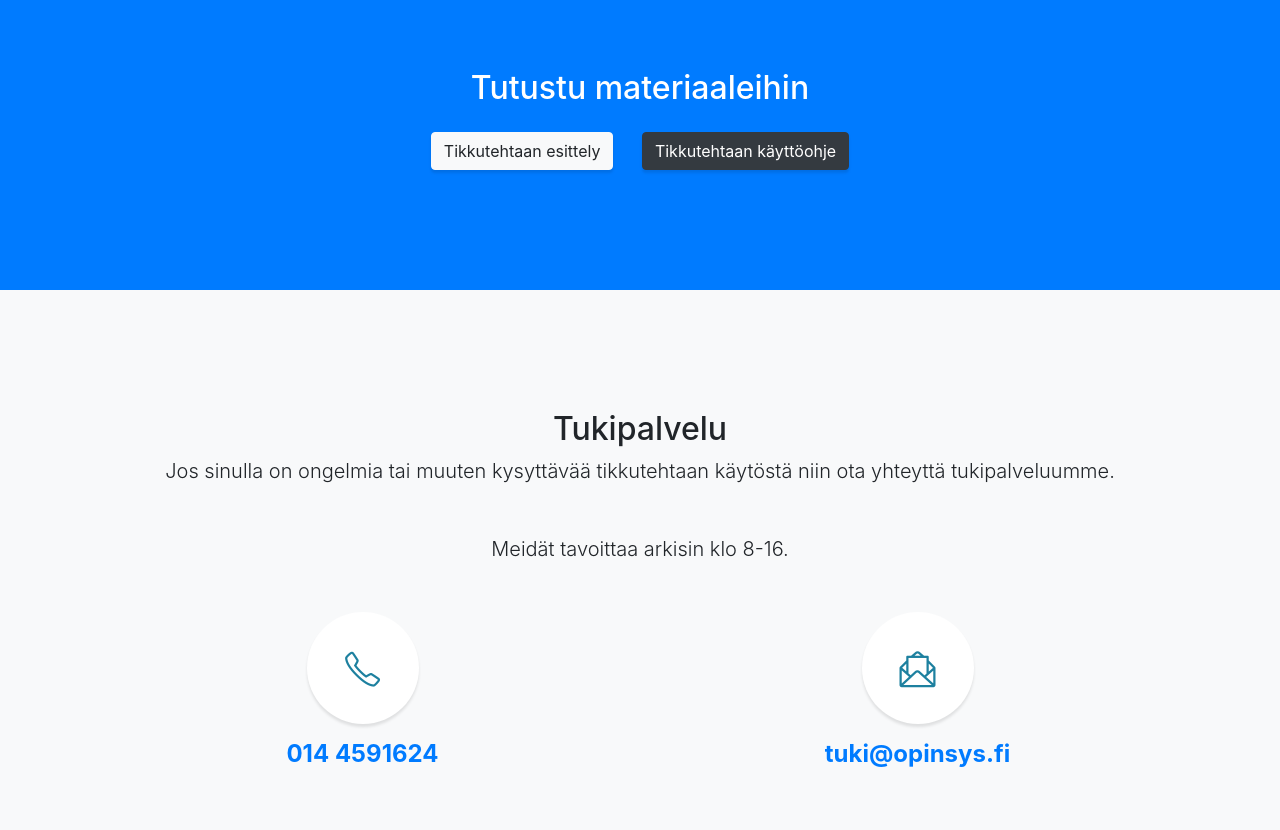
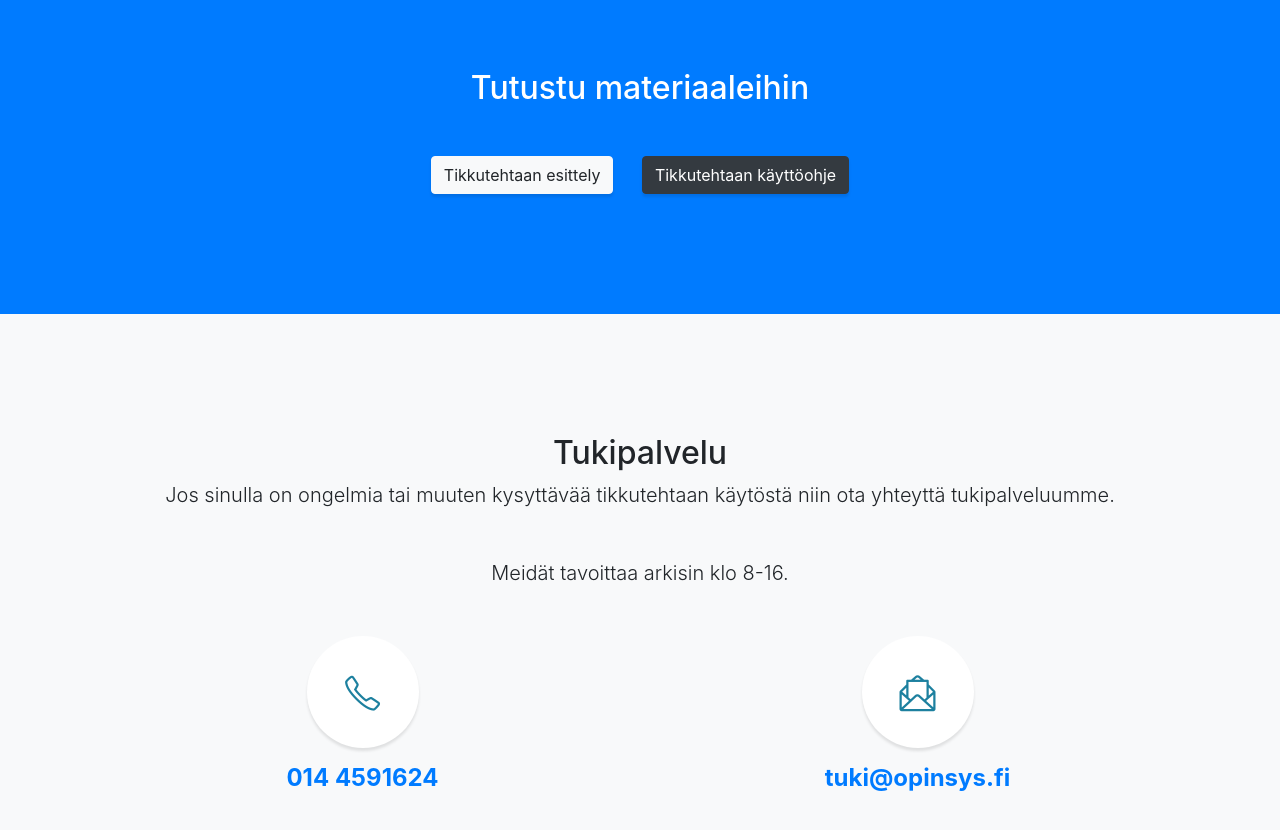
Before and after one commit to miguit/tikkutehdas.fi, a website with bundled scripts: page index.html in a window 1280 px wide. Shown: the part 3000-3830 px from the top of the page. Built offline with nearby package versions, Linux system fonts and the light colour scheme.

Commit message:
Update index.html

```diff
--- a/index.html
+++ b/index.html
@@ -167,8 +167,8 @@
   <section class="content-section bg-primary text-white" id="material">
     <div class="container text-center">
       <h2 class="mb-4">Tutustu materiaaleihin</h2>
-      <a href="https://docs.google.com/presentation/d/1g87rTmS96a5XtG9ZQxC7hFD_8a3Q5HQv8H4TQmQO4uo" class="btn btn-xl btn-light mr-4">Tikkutehtaan esittely</a>
-      <a href="https://docs.google.com/document/d/1kw09DChTnWAfeClBfloqRd0YFVKjiMYooSw4l7Pa1xY/edit?usp=sharing" class="btn btn-xl btn-dark">Tikkutehtaan käyttöohje</a>
+      <a href="https://docs.google.com/presentation/d/1g87rTmS96a5XtG9ZQxC7hFD_8a3Q5HQv8H4TQmQO4uo" class="btn btn-xl btn-light mr-4 mt-4">Tikkutehtaan esittely</a>
+      <a href="https://docs.google.com/document/d/1kw09DChTnWAfeClBfloqRd0YFVKjiMYooSw4l7Pa1xY/edit?usp=sharing" class="btn btn-xl btn-dark mt-4">Tikkutehtaan käyttöohje</a>
     </div>
   </section>
 
```
